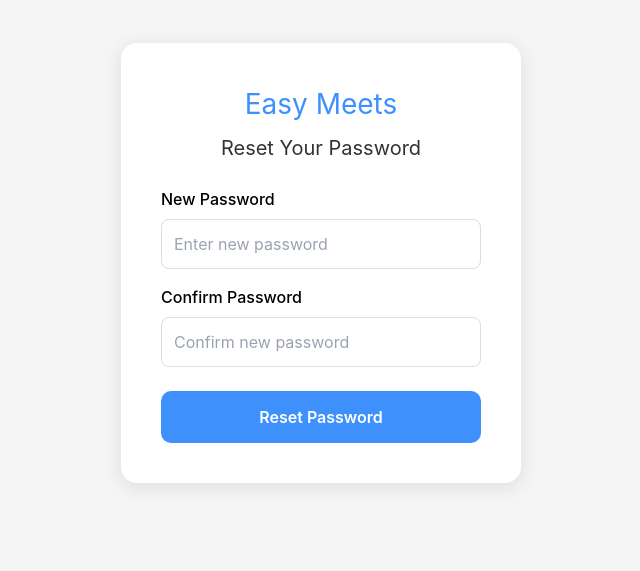
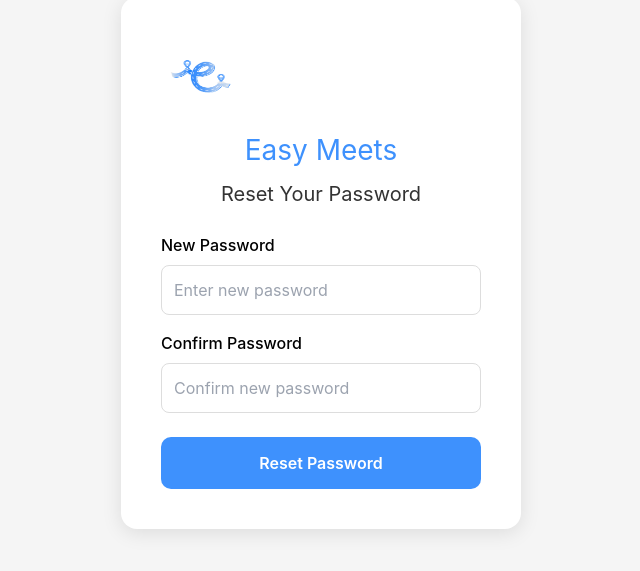
Before and after one commit to MarwhAlzandani/easymeets-web, a Next.js app: page /reset-password in a window 1280 px wide. Shown: the part 137-708 px from the top of the page, without its empty margins (319-959 px from the left). Built offline with nearby package versions, Linux system fonts and the light colour scheme; no server answers.

Commit message:
Add logo to reset password page

```diff
--- a/app/reset-password/page.tsx
+++ b/app/reset-password/page.tsx
@@ -71,14 +71,20 @@ export default function ResetPassword() {
         maxWidth: '400px',
         width: '100%',
       }}>
+        <div style={{ textAlign: 'center', marginBottom: '8px' }}>
+  <img
+    src="/images/logo.png"
+    alt="Easy Meets"
+    style={{ width: '80px', height: '80px', marginBottom: '12px' }}
+  />
   <h1 style={{
     color: '#3e91fd',
     fontSize: '28px',
-          marginBottom: '8px',
-          textAlign: 'center',
+    margin: 0,
   }}>
     Easy Meets
   </h1>
+</div>
         <h2 style={{
           fontSize: '20px',
           marginBottom: '24px',
```
Lines whose indentation alone changed are shown as unchanged.
